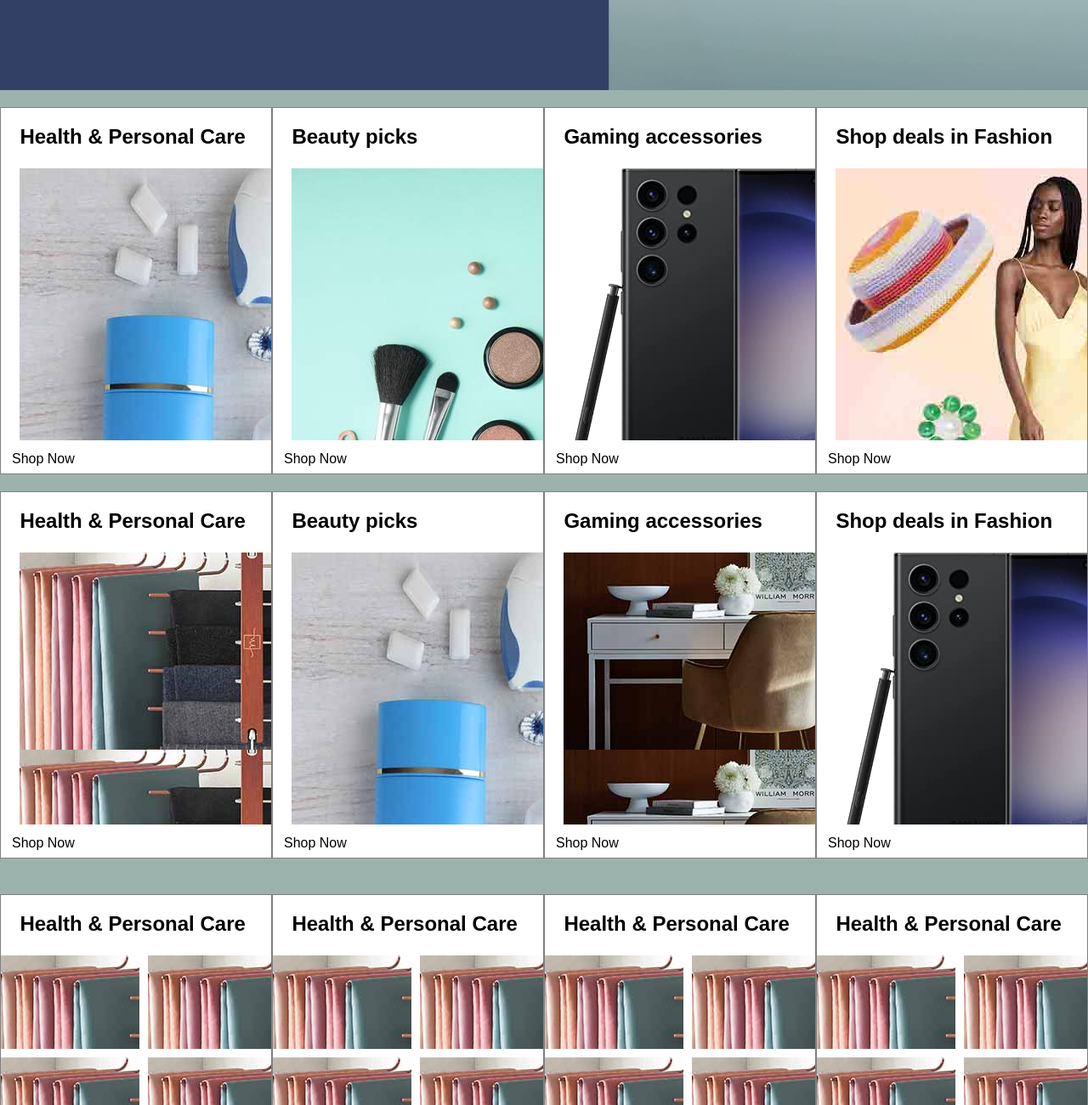
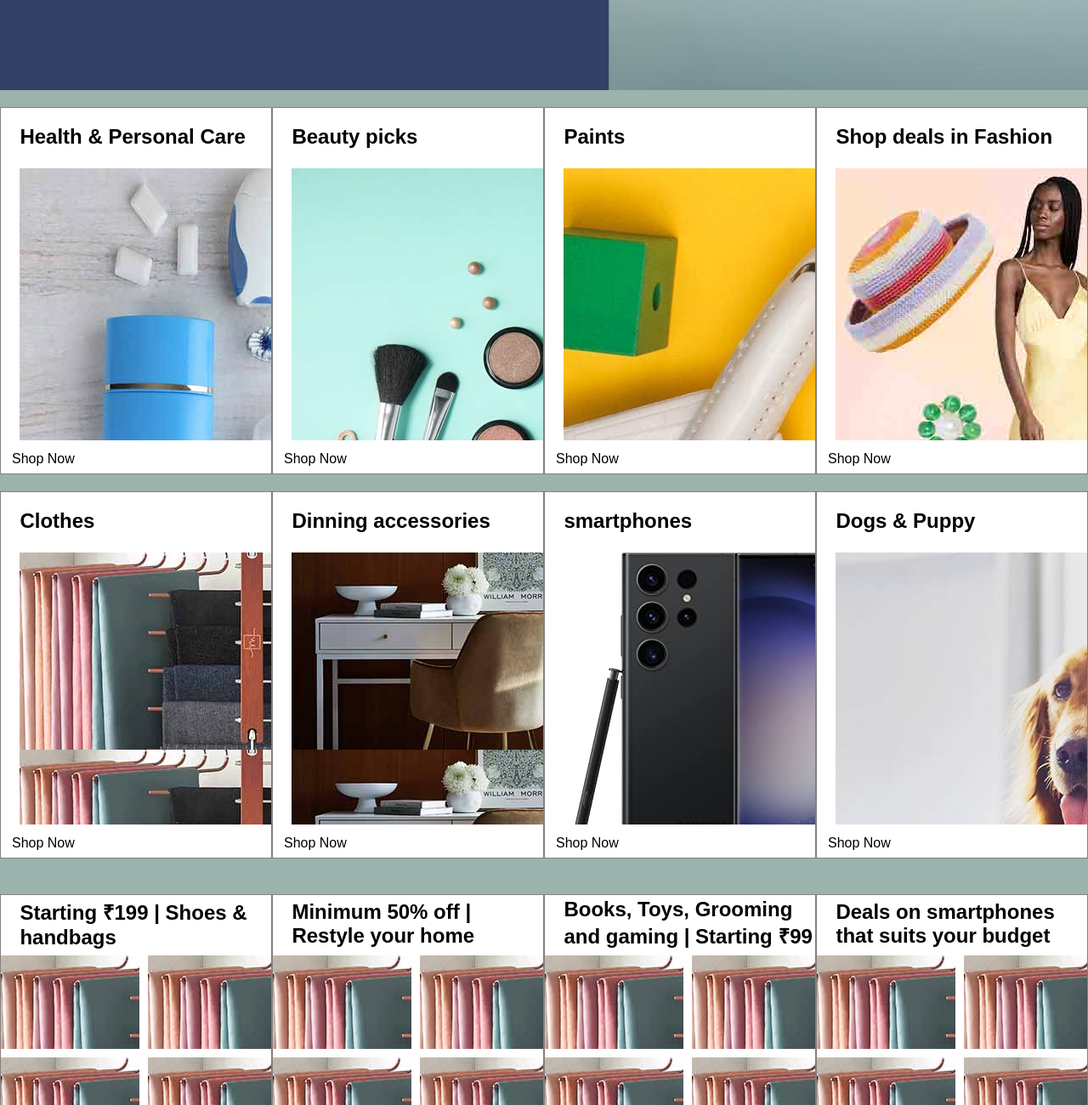
Before and after one commit to imbivek08/Amazon-clone, a plain HTML site: page index.html in a window 1280 px wide. Shown: the part 594-1894 px from the top of the page at 85% size. Drawn offline with Linux system fonts and the light colour scheme.

Commit message:
some changes in index.html

```diff
--- a/index.html
+++ b/index.html
@@ -80,51 +80,51 @@
     <div class="shopping">
         <div class=" box">
             <h2 class="container1">Health & Personal Care</h2>
-            <div class="box-image" style="background-image: url('box2_image.jpg');"></div>
+            <div class="box-image" style="background-image: url('static/box2_image.jpg');"></div>
             <p class="buying">Shop Now</p>
         </div>
         <div class="box">
             <h2 class="container1">Beauty picks</h2>
-            <div class="box-image" style="background-image: url('box5_image.jpg');"></div>
+            <div class="box-image" style="background-image: url('static/box5_image.jpg');"></div>
             <p class="buying">Shop Now</p>
         </div>
         <div class="box">
-            <h2 class="container1">Gaming accessories</h2>
-            <div class="box-image" style="background-image: url('box4_image.jpg');"></div>
+            <h2 class="container1">Paints</h2>
+            <div class="box-image" style="background-image: url('static/box7_image.jpg');"></div>
             <p class="buying">Shop Now</p>
         </div>
         <div class="box">
             <h2 class="container1">Shop deals in Fashion</h2>
-            <div class="box-image" style="background-image: url('box8_image.jpg');"></div>
+            <div class="box-image" style="background-image: url('static/box8_image.jpg');"></div>
             <p class="buying">Shop Now</p>
         </div>
     </div>
     <div class="shopping">
         <div class="box">
-            <h2 class="container1">Health & Personal Care</h2>
-            <div class="box-image" style="background-image: url('box1_image.jpg');"></div>
+            <h2 class="container1">Clothes</h2>
+            <div class="box-image" style="background-image: url('static/box1_image.jpg');"></div>
             <p class="buying">Shop Now</p>
         </div>
         <div class="box">
-            <h2 class="container1">Beauty picks</h2>
-            <div class="box-image" style="background-image: url('box2_image.jpg');"></div>
+            <h2 class="container1">Dinning accessories</h2>
+            <div class="box-image" style="background-image: url('static/box3_image.jpg');"></div>
             <p class="buying">Shop Now</p>
         </div>
         <div class="box">
-            <h2 class="container1">Gaming accessories</h2>
-            <div class="box-image" style="background-image: url('box3_image.jpg');"></div>
+            <h2 class="container1">smartphones</h2>
+            <div class="box-image" style="background-image: url('static/box4_image.jpg');"></div>
             <p class="buying">Shop Now</p>
         </div>
         <div class="box">
-            <h2 class="container1">Shop deals in Fashion</h2>
-        <div class="box-image" style="background-image: url('box4_image.jpg');"></div>
+            <h2 class="container1">Dogs & Puppy</h2>
+        <div class="box-image" style="background-image: url('static/box6_image.jpg');"></div>
             <p class="buying">Shop Now</p>
         </div>
     </div>
     <div class="shopping">
         <div class="box2">
             <div>
-                <h2 class="container1">Health & Personal Care</h2>
+                <h2 class="container1">Starting ₹199 | Shoes & handbags</h2>
             </div>
             <div class="items">
                 <div class="box-image2" style="background-image: url('box1_image.jpg');"></div>
@@ -138,7 +138,7 @@
         </div>
         <div class="box2">
             <div>
-                <h2 class="container1">Health & Personal Care</h2>
+                <h2 class="container1">Minimum 50% off | Restyle your home</h2>
             </div>
             <div class="items">
                 <div class="box-image2" style="background-image: url('box1_image.jpg');"></div>
@@ -152,7 +152,7 @@
         </div>
         <div class="box2">
             <div>
-                <h2 class="container1">Health & Personal Care</h2>
+                <h2 class="container1">Books, Toys, Grooming and gaming | Starting ₹99</h2>
             </div>
             <div class="items">
                 <div class="box-image2" style="background-image: url('box1_image.jpg');"></div>
@@ -166,7 +166,7 @@
         </div>
         <div class="box2">
             <div>
-                <h2 class="container1">Health & Personal Care</h2>
+                <h2 class="container1">Deals on smartphones that suits your budget</h2>
             </div>
             <div class="items">
                 <div class="box-image2" style="background-image: url('box1_image.jpg');"></div>
```
